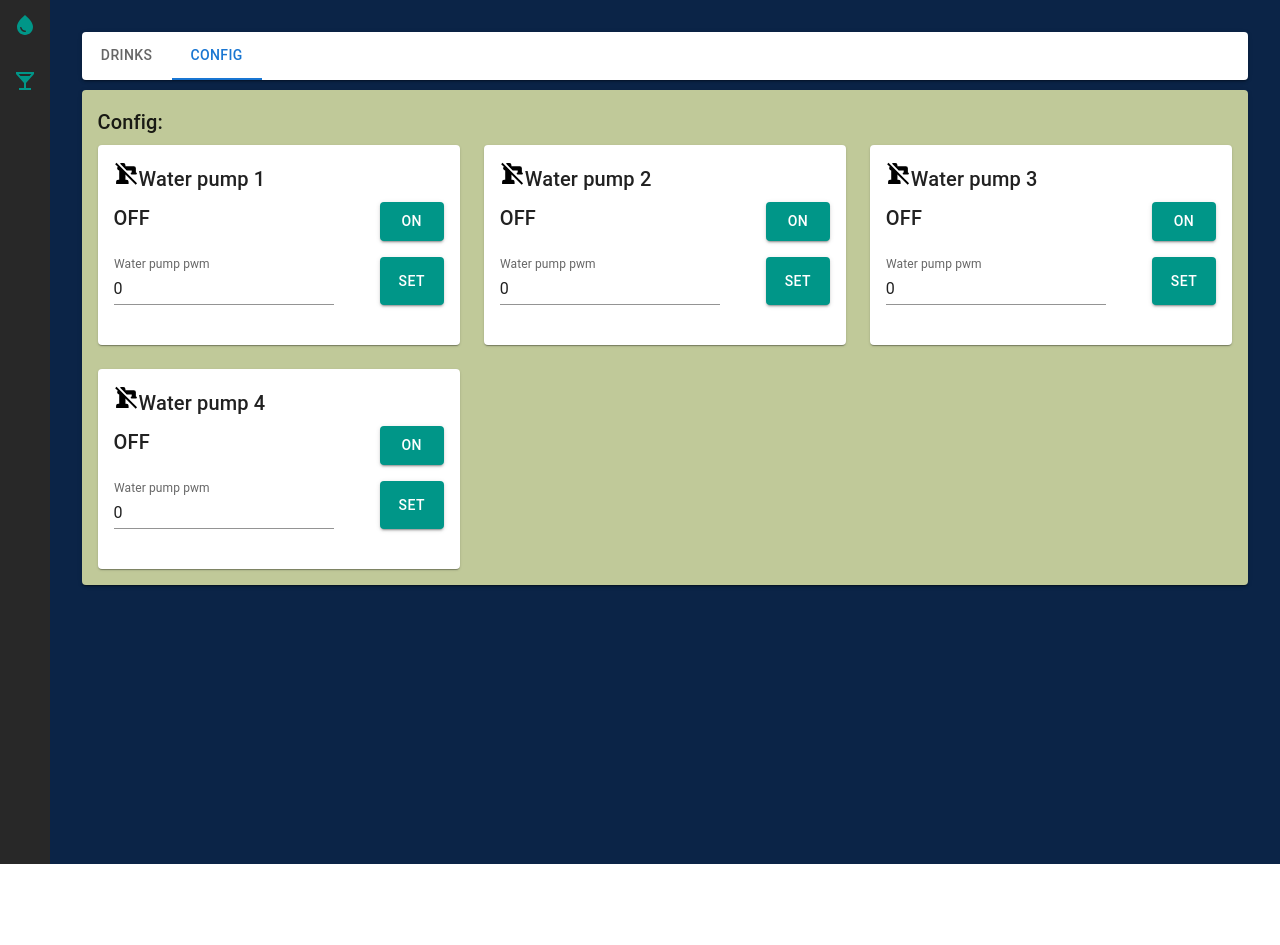
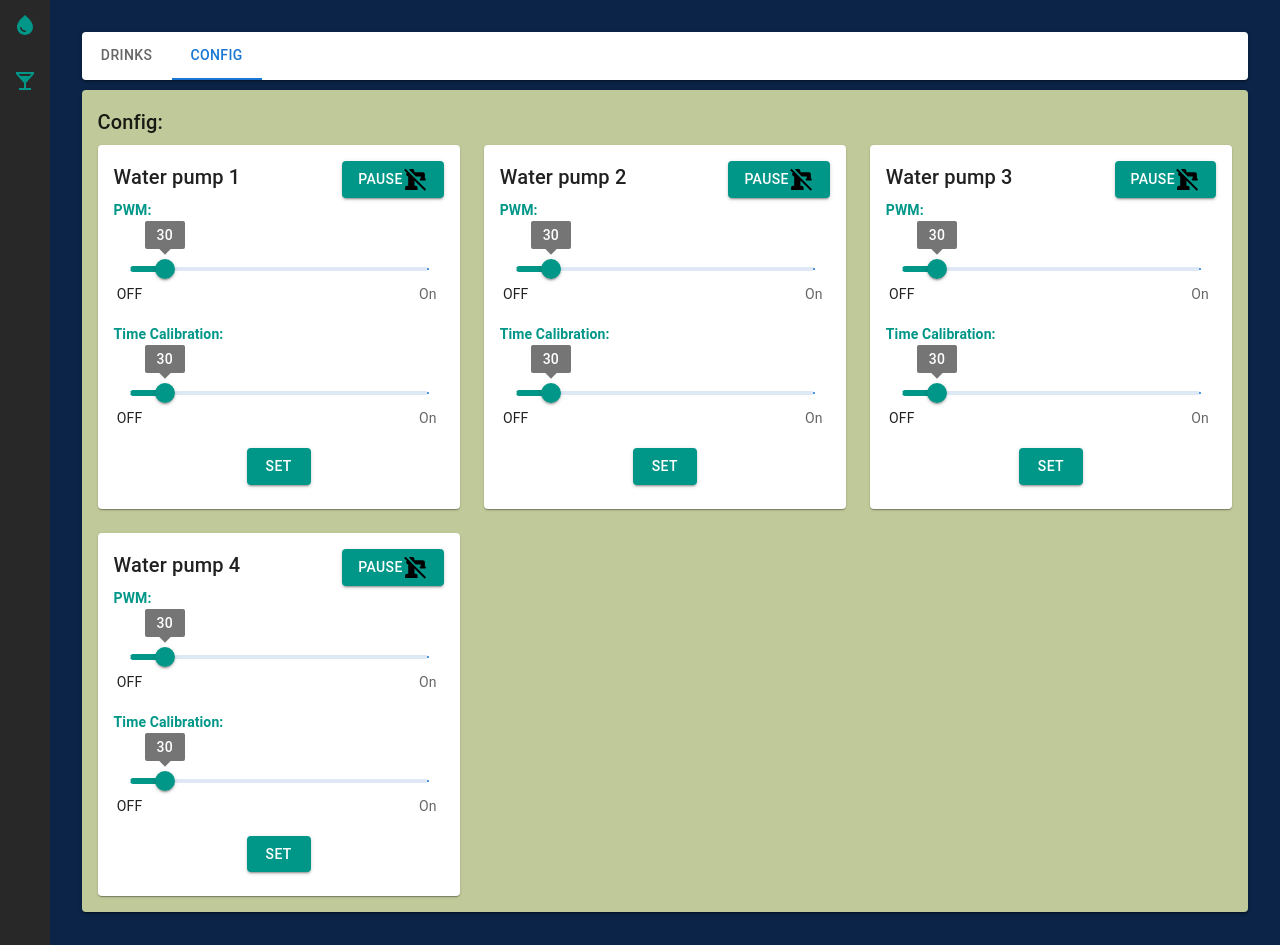
Before and after one commit to bert27/Wifi-irrigation-system, a React (Create React App) app in the folder client/: page /drinks/config in a window 1280 px wide. Before the commit the page ends 864 px from the top, so only its background shows below. Built offline with nearby package versions, Linux system fonts and the light colour scheme.

Commit message:
fix: fixed functions to send id to server

```diff
--- a/client/src/pages/drinks/tabs/config-tab-drinks/card-config-tab.tsx
+++ b/client/src/pages/drinks/tabs/config-tab-drinks/card-config-tab.tsx
@@ -3,78 +3,187 @@ import {
   Button,
   Card,
   CardContent,
-  TextField,
+  Slider,
   Typography,
 } from "@mui/material";
 import { ReactComponent as IcoWaterOn } from "../../../../icons/waterOn.svg";
 import { ReactComponent as IcoWaterOff } from "../../../../icons/waterOff.svg";
+import { useState } from "react";
+const color = "#009688";
 
 interface CardConfigTabProps {
-  title: string;
-  formData: {
-    pwm: number;
-    statePump: string;
+  card: {
+    id: number;
+    title: string;
   };
-  onChangeStatePumpButton: () => Promise<void>;
-  onChangePWM: (pwmTmp: string) => void;
+
+  sendFormDataServer: (
+    data: {
+      pwm: number;
+      timeCalibration: number;
+    },
+    id: number
+  ) => void;
 }
+
+interface SliderComponentProps {
+  onChangeValue: (pwmTmp: number) => void;
+}
+
+export const SliderComponent = (props: SliderComponentProps) => {
+  const [value, setValue] = useState(30 as number | number[]);
+  const { onChangeValue } = props;
+  const marks = [
+    {
+      value: 0,
+      label: "OFF",
+    },
+    {
+      value: 255,
+      label: "On",
+    },
+  ];
+
+  const handleSliderChange = (event: Event, newValue: number | number[]) => {
+    setValue(newValue);
+    onChangeValue(newValue as number);
+  };
+
+  return (
+    <Box sx={{ padding: "1em", marginTop: "1em", width: "100%" }}>
+      <Slider
+        onChange={handleSliderChange}
+        valueLabelDisplay="on"
+        marks={marks}
+        max={255}
+        sx={{
+          "& .MuiSlider-thumb": {
+            color: color,
+          },
+          "& .MuiSlider-track": {
+            color: color,
+          },
+          "& .MuiSlider-rail": {
+            color: "#acc4e4",
+          },
+          "& .MuiSlider-active": {
+            color: "green",
+          },
+        }}
+        value={typeof value === "number" ? value : 0}
+        aria-label="Disabled slider"
+      />
+    </Box>
+  );
+};
+
 export const CardConfigTab = (props: CardConfigTabProps) => {
-  const { formData, onChangePWM, onChangeStatePumpButton, title } = props;
+  const { sendFormDataServer, card } = props;
+  const [cardForm, setCarForm] = useState({ pwm: 0, timeCalibration: 0 });
 
-  const sendFormData = () => {};
+
+  const onChangeBinaryValue = () => {
+    if (cardForm.pwm > 0) {
+      setCarForm({ ...cardForm, pwm: 0 });
+      sendFormDataServer(
+        {
+          ...cardForm,
+          pwm: 0,
+        },
+        card.id
+      );
+    } else {
+      setCarForm({ ...cardForm, pwm: 255 });
+      sendFormDataServer(
+        {
+          ...cardForm,
+          pwm: 255,
+        },
+        card.id
+      );
+    }
+  };
+
+  const onChangePwmValue = (pwmTmp: number) => {
+    setCarForm({ ...cardForm, pwm: pwmTmp });
+  };
+  const onChangeTimeCalibrationValue = (timeCalibrationTmp: number) => {
+    setCarForm({ ...cardForm, timeCalibration: timeCalibrationTmp });
+  };
+
+  const sendFormData = () => {
+    sendFormDataServer(cardForm, card.id);
+  };
+
   return (
     <Card>
       <CardContent>
-        <Box sx={{ display: "flex", alignItems: "baseline" }}>
-          {formData.statePump === "ON" ? (
-            <IcoWaterOn className="buttonsvg" style={{ fill: "black" }} />
-          ) : (
-            <IcoWaterOff className="buttonsvg " style={{ fill: "black" }} />
-          )}
+        <Box
+          sx={{
+            display: "flex",
+            alignItems: "baseline",
+            justifyContent: "space-between",
+          }}
+        >
           <Typography variant="h6" gutterBottom>
-            {title}
+            {card.title}
           </Typography>
+          <Button
+            sx={{ backgroundColor: color }}
+            variant="contained"
+            onClick={onChangeBinaryValue}
+          >
+            {cardForm.pwm === 0 ? (
+              <>
+                {" "}
+                PAUSE{" "}
+                <IcoWaterOff className="buttonsvg" style={{ fill: "black" }} />
+              </>
+            ) : (
+              <>
+                {" "}
+                ON{" "}
+                <IcoWaterOn className="buttonsvg" style={{ fill: "black" }} />
+              </>
+            )}
+          </Button>
         </Box>
+        <Typography
+          variant="subtitle2"
+          gutterBottom={false}
+          sx={{ fontWeight: "bold", color: color }}
+        >
+          {"PWM:"}
+        </Typography>
         <Box
           sx={{
             display: "flex",
             width: "100%",
             justifyContent: "space-between",
-            marginBottom: "1em",
+            alignItems: "center",
           }}
         >
-          <Typography variant="h6" gutterBottom>
-            {formData.statePump}
-          </Typography>
-          <Button
-            sx={{ backgroundColor: "#009688" }}
-            variant="contained"
-            onClick={onChangeStatePumpButton}
-          >
-            {formData.statePump === "ON" ? "PAUSE" : "ON"}
-          </Button>
+          <SliderComponent onChangeValue={onChangePwmValue} />
         </Box>
+        <Typography
+          variant="subtitle2"
+          gutterBottom={false}
+          sx={{ fontWeight: "bold", color: color }}
+        >
+          {"Time Calibration:"}
+        </Typography>
         <Box
           sx={{
             display: "flex",
             width: "100%",
             justifyContent: "space-between",
-            marginBottom: "1em",
+
+            alignItems: "center",
           }}
         >
-          <TextField
-            fullWidth={false}
-            label={"Water pump pwm"}
-            value={formData.pwm}
-            type={"number"}
-            placeholder={"Nombre"}
-            variant={"standard"}
-            onChange={(
-              e: React.ChangeEvent<HTMLInputElement | HTMLTextAreaElement>
-            ) => {
-              onChangePWM(e.currentTarget.value);
-            }}
-          />
+          <SliderComponent onChangeValue={onChangeTimeCalibrationValue} />
+        </Box>
+        <Box sx={{ display: "flex", justifyContent: "center" }}>
           <Button
             sx={{ backgroundColor: "#009688" }}
             variant="contained"
--- a/client/src/pages/drinks/tabs/config-tab-drinks/config-tab-drinks.tsx
+++ b/client/src/pages/drinks/tabs/config-tab-drinks/config-tab-drinks.tsx
@@ -2,7 +2,7 @@ import { Grid, Paper, Typography } from "@mui/material";
 import { useState } from "react";
 import { plantaService } from "../../../../services/PlantaController.service";
 
-import { CardConfigTab } from "./card-config-tab";
+import { CardConfigTab, SliderComponent } from "./card-config-tab";
 
 const waterPumps = [
   { id: 1, title: "Water pump 1" },
@@ -12,23 +12,18 @@ const waterPumps = [
 ];
 
 export const ConfigTabDrinks = () => {
-  const [formData, setformData] = useState({
-    pwm: 0,
-    statePump: "OFF",
-  });
 
-  const onChangePWM = (pwmTmp: string) => {
-    setformData({ ...formData, pwm: parseInt(pwmTmp) });
+
+  const sendFormDataServer = async (
+    data: {  pwm: number;
+      timeCalibration: number },
+    id: number
+  ) => {
+    console.log(data,id)
+    const responseStateServer = await plantaService.postWaterPump1OnOFF();
+
   };
 
-  const onChangeStatePumpButton = async () => {
-    const responseStateServer = await plantaService.postWaterPump1OnOFF();
-    if (formData.statePump === "OFF" && responseStateServer === "OFF") {
-      setformData({ ...formData, statePump: "ON", pwm: 255 });
-    } else {
-      setformData({ ...formData, statePump: "OFF", pwm: 0 });
-    }
-  };
 
   return (
     <>
@@ -40,10 +35,8 @@ export const ConfigTabDrinks = () => {
           {waterPumps.map((card) => (
             <Grid key={card.id} item xs={12} sm={6} md={4}>
               <CardConfigTab
-                onChangePWM={onChangePWM}
-                formData={formData}
-                onChangeStatePumpButton={onChangeStatePumpButton}
-                title={card.title}
+                sendFormDataServer={sendFormDataServer}
+                card={card}
               />
             </Grid>
           ))}
```
